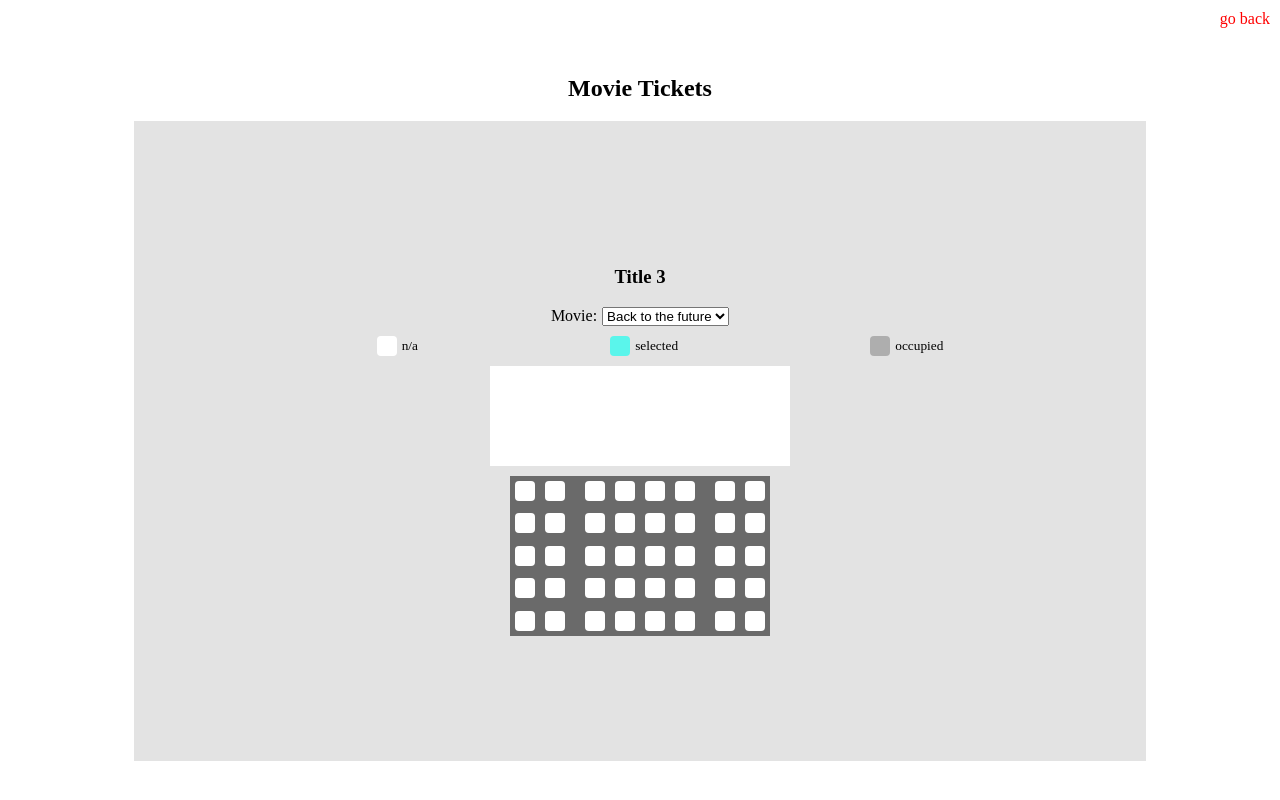
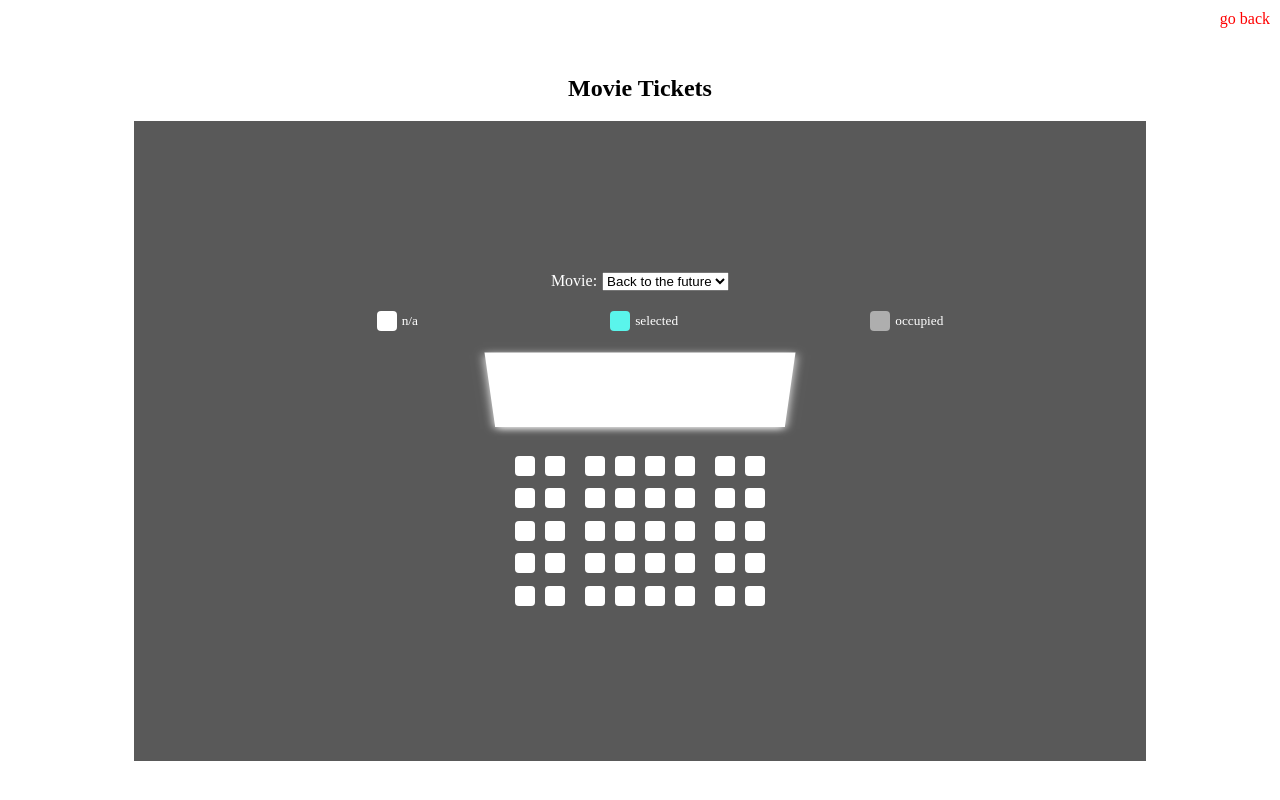
Before and after one commit to hightower86/gatsby-bootcamp, a Gatsby site: page /movie-tickets in a window 1280 px wide. Built offline with nearby package versions, Linux system fonts and the light colour scheme; Gatsby itself is replaced by a stand-in of ours.

Commit message:
styling screen

```diff
--- a/src/components/movie-tickets/seats.module.scss
+++ b/src/components/movie-tickets/seats.module.scss
@@ -10,6 +10,6 @@
 
   width: 250px;
   height: 150px;
-  background-color: rgb(106, 106, 106);
+  //background-color: rgb(106, 106, 106);
   padding: 5px;
 }
--- a/src/pages/movie-tickets.js
+++ b/src/pages/movie-tickets.js
@@ -72,7 +72,6 @@
       </Link>
       <h2>Movie Tickets</h2>
       <div className={mStyle.container}>
-        <h3>Title 3</h3>
         <div>
           <span style={{ marginRight: "5px" }}>Movie:</span>
           <select name="" id="">
--- a/src/pages/movie-tickets.module.scss
+++ b/src/pages/movie-tickets.module.scss
@@ -6,7 +6,7 @@
   min-height: 100vh;
 
   .showcase {
-    margin-top: 10px;
+    margin-top: 20px;
     width: 60%;
     ul {
       margin: 0;
@@ -25,19 +25,23 @@
   }
 
   .container {
-    background-color: rgb(227, 227, 227);
+    perspective: 1000px;
+    background-color: rgb(89, 89, 89);
     width: 80%;
     height: 80vh;
     display: flex;
     flex-direction: column;
     justify-content: center;
     align-items: center;
+    color: white;
 
     .screen {
       width: 300px;
       height: 100px;
       background-color: #fff;
       margin: 10px 0;
+      transform: rotateX(-45deg);
+      box-shadow: 0 3px 10px rgba($color: #ffffffae, $alpha: 1);
     }
   }
 }
```
